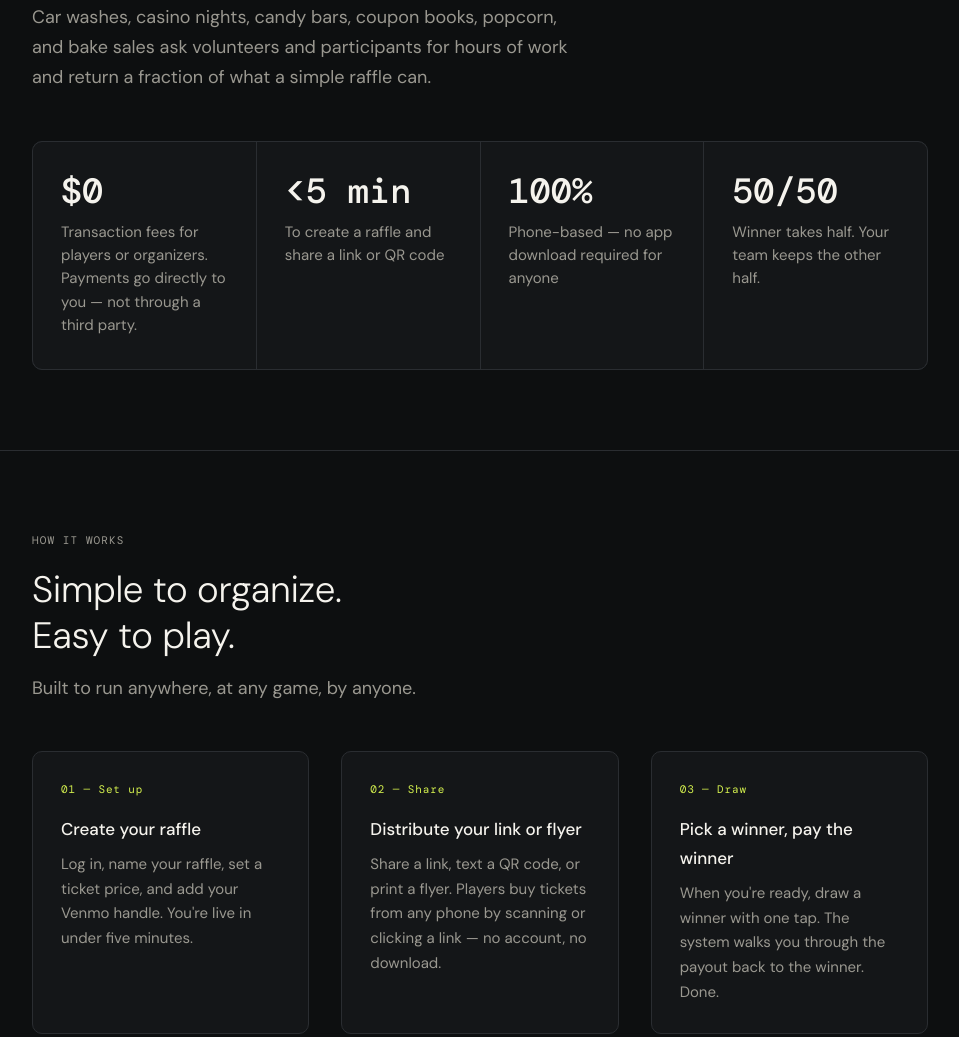
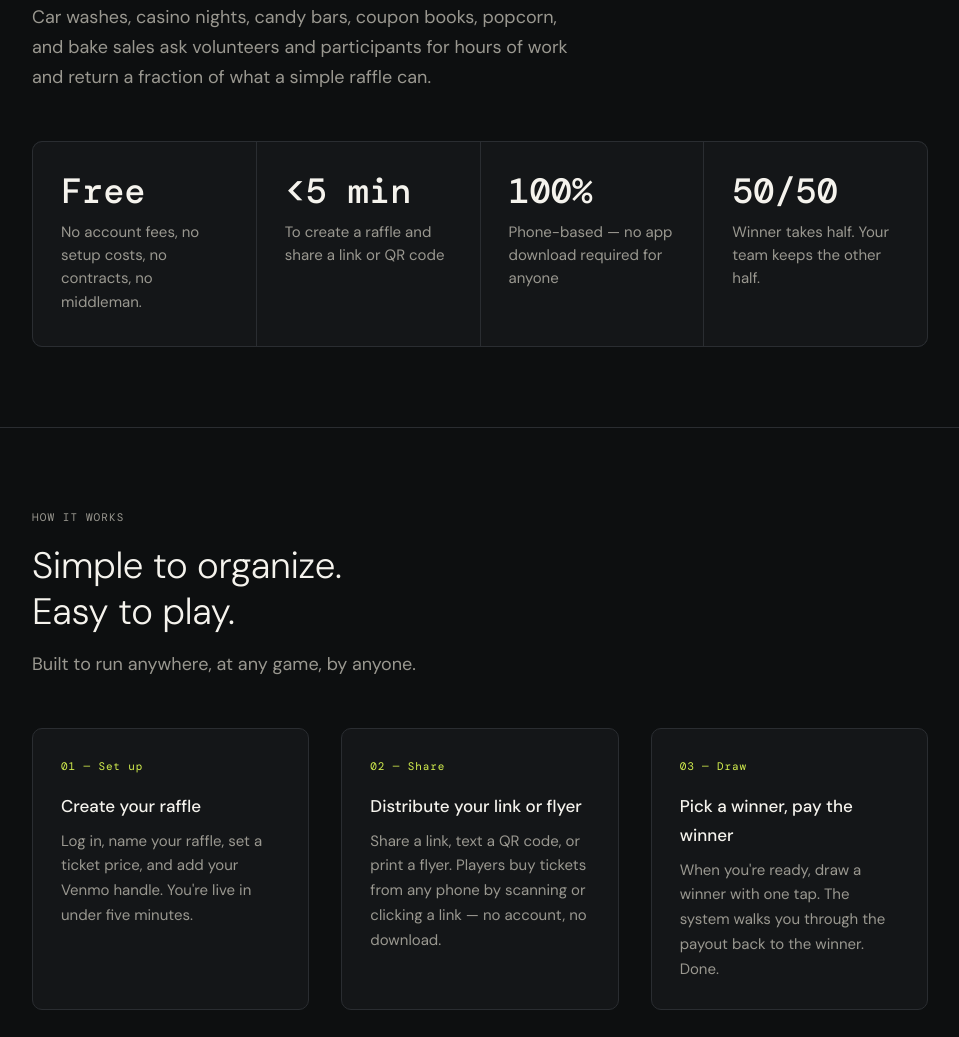
Before and after one commit to mjmasone/FiddyWebsite, a plain HTML site: page index.html in a window 1280 px wide. Shown: the part 897-1934 px from the top of the page, without its empty margins (160-1119 px from the left). Drawn offline with nearby package versions, Linux system fonts and the light colour scheme.

Commit message:
update cards, remove 0s

```diff
--- a/index.html
+++ b/index.html
@@ -441,8 +441,8 @@
 
   <div class="stats-grid">
     <div class="stat-card">
-      <div class="stat-number">$0</div>
-      <div class="stat-label">Transaction fees for players or organizers. Payments go directly to you — not through a third party.</div>
+      <div class="stat-number">Free</div>
+      <div class="stat-label">No account fees, no setup costs, no contracts, no middleman.</div>
     </div>
     <div class="stat-card">
       <div class="stat-number">&lt;5 min</div>
@@ -495,7 +495,7 @@
   <div class="advantages-grid">
     <div class="advantage">
       <span class="advantage-icon">—</span>
-      <h3>Zero transaction fees</h3>
+      <h3>No middleman</h3>
       <p>Payments go from the player to you via Venmo. Fiddyfiddy never touches your money.</p>
     </div>
     <div class="advantage">
```
